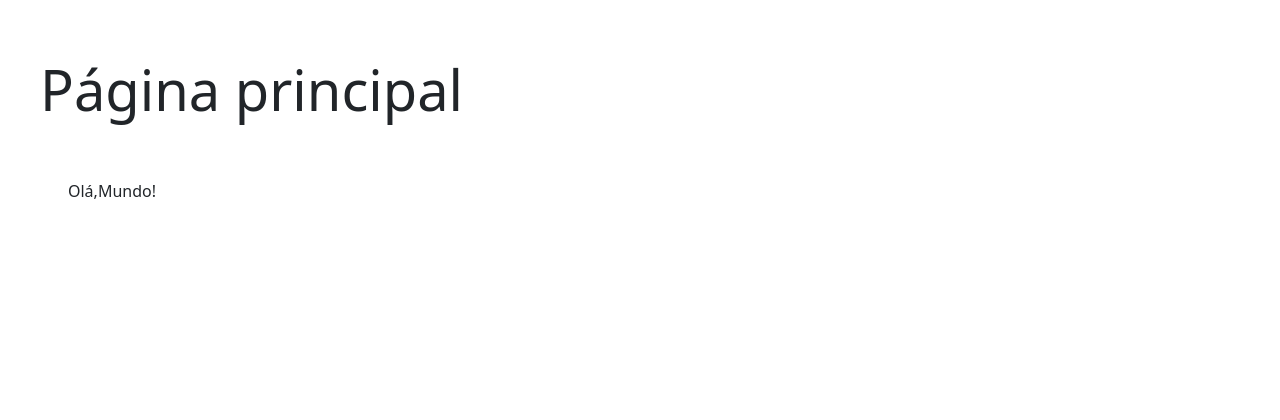
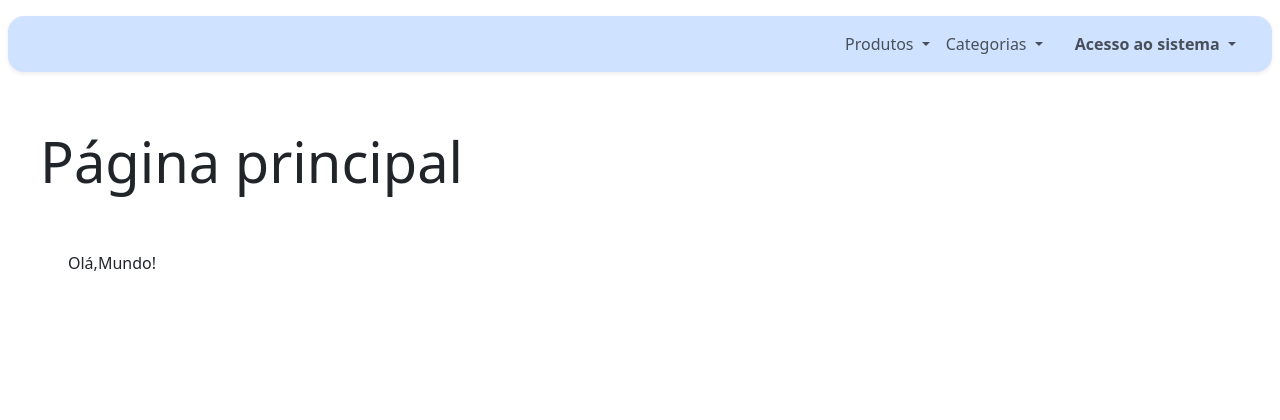
Before and after one commit to Caua-MH/flask-estoquef, a Flask app: page / in a window 1280 px wide. Shown: the top 420 px of the page. Run offline with Flask 3, Linux system fonts and the light colour scheme; parts of the project's set-up code (start-up, migrations or seed data) failed here and were passed over; some libraries are stand-ins or nearby versions.

Commit message:
layout e imagens , bootstrap nos menus

```diff
--- a/requirements.txt
+++ b/requirements.txt
@@ -1,2 +1,3 @@
 Flask~=3.0
 bootstrap-flask ~=2.3
+Flask_Minify ~=0.4
--- a/src/factory.py
+++ b/src/factory.py
@@ -4,7 +4,7 @@ import sys
 
 from flask import Flask, render_template
 
-from src.modulos import bootstrap
+from src.modulos import bootstrap,minify
 
 
 def create_app(config_file: str = "config.dev.json") -> Flask:
@@ -26,6 +26,8 @@ def create_app(config_file: str = "config.dev.json") -> Flask:
         sys.exit(1)
 
     bootstrap.init_app(app)
+    if app.config.get('MINIFY', False):
+        minify.init_app(app)
 
 
     @app.route('/')
--- a/src/modulos.py
+++ b/src/modulos.py
@@ -1,4 +1,6 @@
 from flask_bootstrap import Bootstrap5
+from flask_minify import Minify
 
 
 bootstrap = Bootstrap5()
+minify = Minify()
--- a/src/templates/_layout.jinja
+++ b/src/templates/_layout.jinja
@@ -1,4 +1,5 @@
 {% from 'bootstrap5/utils.html' import render_icon %}
+{% from 'utils/menus.jinja' import barra_navegacao %}
 <!DOCTYPE html>
 <html lang="pt-BR">
 <head>
@@ -11,6 +12,7 @@
     {% endblock %}
 </head>
 <body id="page-top" class="d-flex flex-column min-vh-100 mx-2 mt-3">
+{{ barra_navegacao() }}
 {% if title %}
     <div class="jumbotron"><h1 class="display-4">{{ title }}</h1></div>
 {% endif %}
--- /dev/null
+++ b/src/templates/utils/menus.jinja
@@ -0,0 +1,58 @@
+<-- Barra de navegação com
+1. Logo da aplicação
+2. Menus suspensos para as opções de
+2.1 Produto
+2.2 Categoria
+2.3 Login do usuario -->
+{% macro barra_navegacao() %}
+    {% from 'bootstrap5/nav.html' import render_nav_item %}
+    {% from 'bootstrap5/utils.html' import render_icon %}
+    <nav class="navbar navbar-expand-sm bg-primary-subtle rounded-4 shadow-sm mb-3 px-3 py-2 sticky-top">
+        <div class="container-fluid">
+            <a class="navbar-brand ps-3" href="{{ url_for('index') }}">{{ render_icon('controller', size=60) }}</a>
+            <button class="navbar-toggler" type="button" data-bs-toggle="collapse"
+                    data-bs-target="#navbarSupportedContent">
+                <span class="navbar-toggler-icon"></span>
+            </button>
+            <div class="collapse navbar-collapse justify-content-end" id="navbarSupportedContent">
+                <ul class="navbar-nav">
+                    <li class="nav-item dropdown">
+                        <a class="nav-link dropdown-toggle" role="button" data-bs-toggle="dropdown">
+                            {{ render_icon('archive-fill') }} Produtos
+                        </a>
+                        <ul class="dropdown-menu dropdown-menu-lg-end">
+                            <li><a class="dropdown-item" href="#">{{ render_icon('card-list') }}&nbsp;Listar</a></li>
+                            <li><a class="dropdown-item" href="#">{{ render_icon('plus') }}&nbsp;Adicionar</a></li>
+                            <li><hr class="dropdown-divider"></li>
+                            <li><a class="dropdown-item" href="#">{{ render_icon('exclamation-diamond') }}&nbsp;Produtos em falta</a></li>
+                            <li><a class="dropdown-item" href="#">{{ render_icon('boxes') }}&nbsp;Estoque</a></li>
+                            <li><a class="dropdown-item" href="#">{{ render_icon('cart') }}&nbsp;Comprar/vender em lote</a></li>
+                        </ul>
+                    </li>
+                    <li class="nav-item dropdown">
+                        <a class="nav-link dropdown-toggle" role="button" data-bs-toggle="dropdown">
+                            {{ render_icon('book') }} Categorias
+                        </a>
+                        <ul class="dropdown-menu dropdown-menu-lg-end">
+                            <li><a class="dropdown-item" href="#">{{ render_icon('card-list') }}&nbsp;Listar</a></li>
+                            <li><a class="dropdown-item" href="#">{{ render_icon('plus') }}&nbsp;Adicionar</a></li>
+                        </ul>
+                    </li>
+                    <li class="nav-item dropdown ms-3">
+                        <a class="nav-link dropdown-toggle" role="button" data-bs-toggle="dropdown">
+                            <span class="fw-semibold">Acesso ao sistema</span>
+                        </a>
+                        <ul class="dropdown-menu dropdown-menu-lg-end">
+                            <li><a class="dropdown-item" href="#">{{ render_icon('box-arrow-in-right') }}&nbsp;Login</a></li>
+                            <li><hr class="dropdown-divider"></li>
+                            <li><a class="dropdown-item" href="#">{{ render_icon('person') }}&nbsp;Perfil</a></li>
+                            <li><a class="dropdown-item" href="#">{{ render_icon('toggles') }}&nbsp;Gerenciamento dos usuários</a></li>
+                            <li><a class="dropdown-item" href="#">{{ render_icon('person-plus') }}&nbsp;Criar conta</a></li>
+                            <li><a class="dropdown-item" href="#">{{ render_icon('box-arrow-right') }}&nbsp;Logout</a>
+                        </ul>
+                    </li>
+                </ul>
+            </div>
+        </div>
+    </nav>
+{% endmacro %}
```
